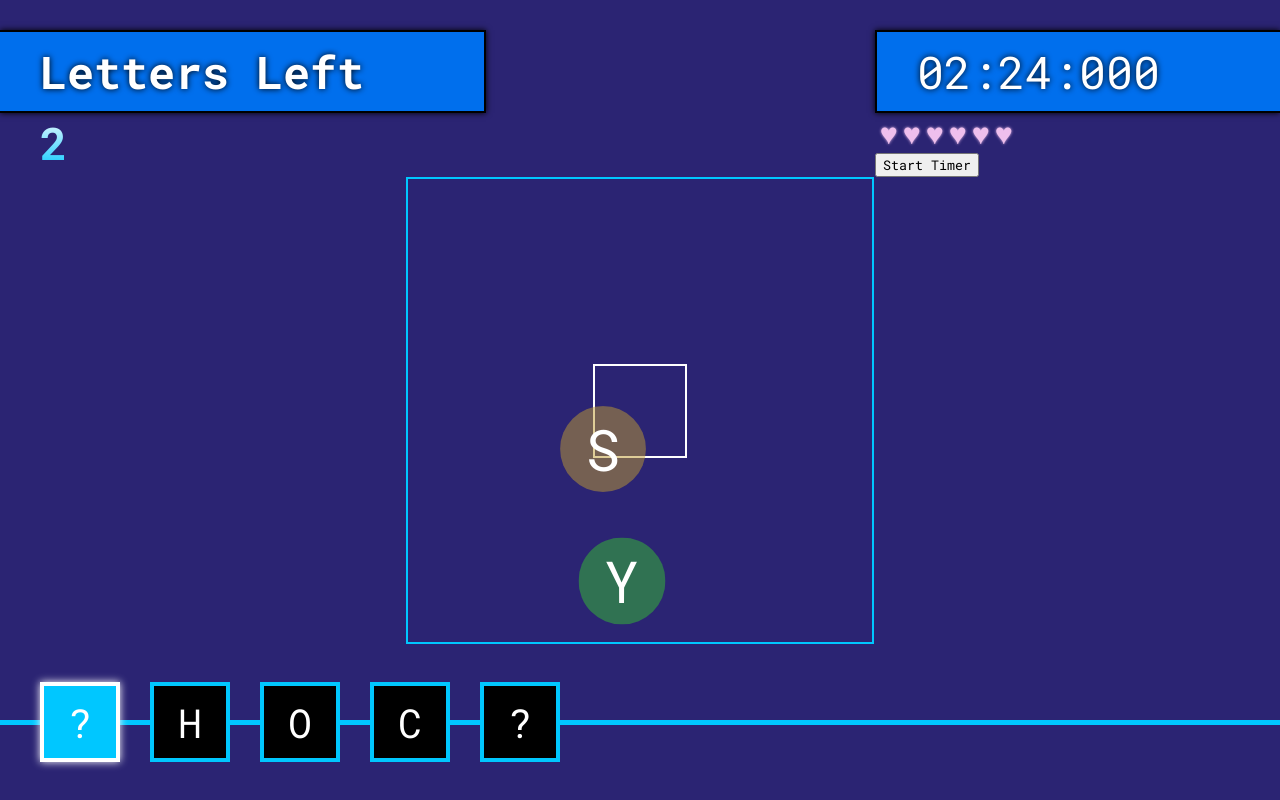
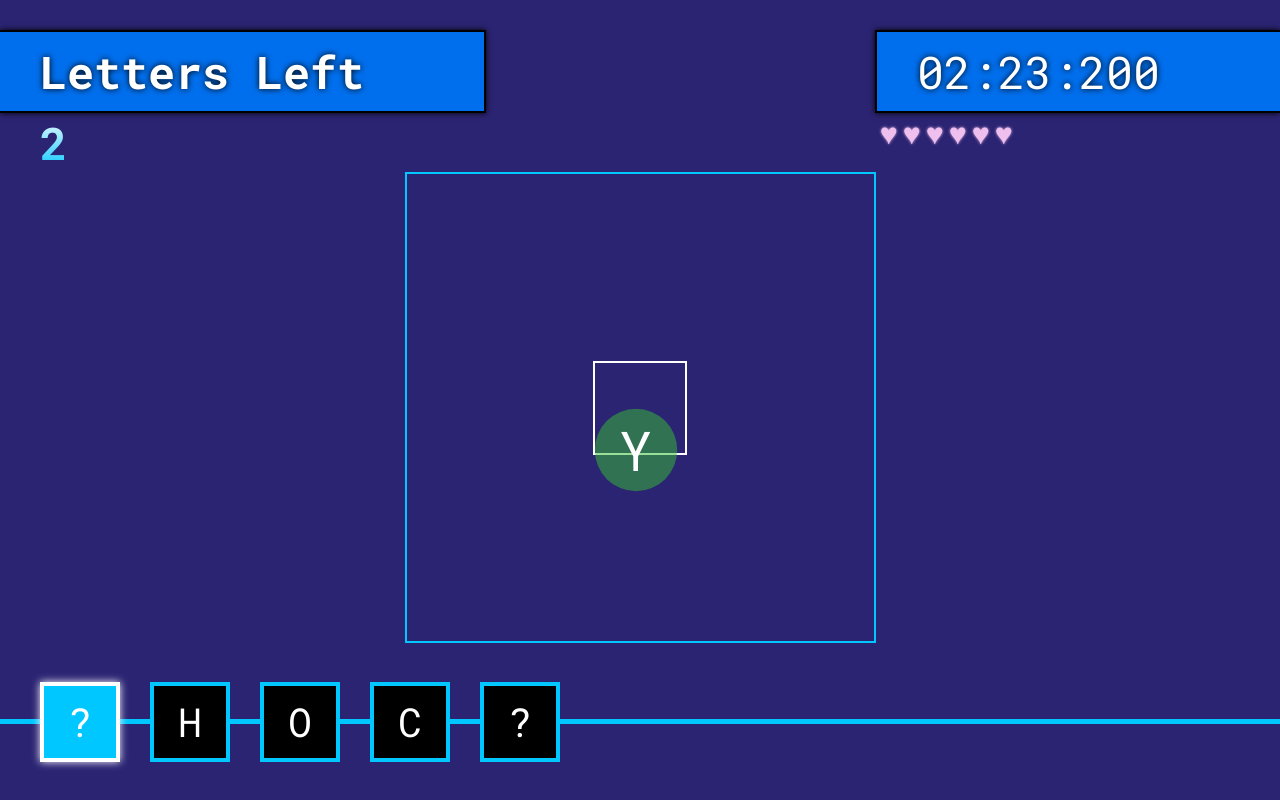
Before and after one commit to hyperspacejelly/hangmans-gambit-TS, a React (Vite) app: page / in a window 1280 px wide. Both pictures are taken after a click on the button "Easy". Built offline with nearby package versions, Linux system fonts and the light colour scheme.

Commit message:
Win and Loss conditions

```diff
--- a/src/App.tsx
+++ b/src/App.tsx
@@ -10,11 +10,15 @@ import WordReveal from "./Components/WordReveal";
 import LettersLeft from "./Components/LettersLeft";
 import PlayArea from "./Components/PlayArea";
 
+import { SplashInit, SplashLose, SplashWin } from "./Components/SplashComponents";
+
 type difficultySettings = {
   hp :number,
   hiddenLettersRatio :number,
   totalTimeRatio :number
 }
+
+type GameStatus = "won" | "lost" | "playing" | "init";
 
 interface settings {
   baseTimePerLetterMs :number,
@@ -51,7 +55,6 @@ function genRandomNumberArray(arraySize :number, maxNumber :number) :number[]{
 function createWordToFindArray(word :string, hiddenLettersRatio :number) :LetterToFind[]{
   const hiddenLetters = genRandomNumberArray(Math.floor(word.length * hiddenLettersRatio), (word.length));
   let returnArray :Array<LetterToFind> = [];
-  console.log(hiddenLetters);
   for(let i=0;i<word.length;i++){
     returnArray.push({
       hidden: hiddenLetters.includes(i)?true:false,
@@ -80,19 +83,41 @@ function App() {
   const [wordToFindArray, setWordToFindArray] = useState<LetterToFind[]>([]);
   const [wordToFind, setWordToFind] = useState<string>("");
 
+  const [gameStatus, setGameStatus] = useState<GameStatus>("init");
+
   const [currGuessIndex, setCurrGuessIndex] = useState<number>(0);
 
   useEffect(()=>{
     if(wordToFindArray){
       const index = getFirstHiddenLetter(wordToFindArray);
-      if(index >= 0){
-        setCurrGuessIndex(getFirstHiddenLetter(wordToFindArray));
-      }
-      else{
-        //all letters have been guessed
+      setCurrGuessIndex(index); // finds the next hidden letter
+
+      if(index < 0){
+        if(gameStatus === "playing"){
+          setGameStatus("won"); //win condition acheived
+          setTimerStart(false);
+        }
       }
     }
-  },[wordToFindArray]);
+  },[wordToFindArray, gameStatus]);
+
+  //Checks loss conditions
+  useEffect(()=>{
+    if(timerComplete || hp === 0){
+      setGameStatus("lost");
+      if(!timerComplete){
+        setTimerStart(false);
+      }
+    }
+  },[hp, timerComplete]);
+
+  useEffect(()=>{
+    console.log(gameStatus);
+    // when game starts, start timer
+    if(gameStatus === "playing"){
+      setTimerStart(true);
+    }
+  },[gameStatus]);
 
   // sets difficulty and generates an array with the right amount of hidden letters
   function handleDifficultySelect(difficulty :difficulties){
@@ -105,6 +130,8 @@ function App() {
     setWordToFind(word);
     setWordToFindArray(wordToFindValue);
     setCurrGuessIndex(getFirstHiddenLetter(wordToFindValue));
+
+    setTimeout(()=>{setGameStatus("playing")},2000);
   }
 
   // calculates the total time for the countdown based on difficulty and number of hidden letters
@@ -139,9 +166,6 @@ function App() {
                     setTimerComplete={setTimerComplete}
                     setTimerStart={setTimerStart} />
               <Healthbar hp={hp} />
-              <button style={{gridColumn:"1/span2"}}onClick={()=>{
-                setTimerStart(prev=>!prev);
-              }}>{timerStart?"Stop":"Start"} Timer</button>
             </div>
             <p>{timerComplete? "Countdown Over":""}</p>
           </section>
@@ -149,14 +173,18 @@ function App() {
             <LettersLeft wordToFindArray={wordToFindArray} />
           </section>
           <section id="center">
-            <PlayArea wordToFindArray={wordToFindArray} currGuess={currGuessIndex} handleGuess={handleGuess}/>
+            {(gameStatus==="playing") &&
+              <PlayArea wordToFindArray={wordToFindArray} currGuess={currGuessIndex} handleGuess={handleGuess}/>}
+
+            {(gameStatus==="won") && <SplashWin />}
+            {(gameStatus==="lost") && <SplashLose />}
+            {(gameStatus==="init") && <SplashInit />}
           </section>
           <section id="bottom">
             <WordReveal wordToFind={wordToFindArray} currGuess={currGuessIndex}/>
           </section>
         </div>
       </>}
-
       {!difficultySettings &&<div id="diff-select-cont">
           <DifficultySelect setDifficulty={handleDifficultySelect}/>
         </div>
--- /dev/null
+++ b/src/Components/CSS/splashes.css
@@ -0,0 +1,50 @@
+.splash-base{
+    width: 100%;
+    height: 50%;
+
+    background-color: var(--main-blue);
+    color: white;
+    border-top: 4px solid white;
+    border-bottom: 4px solid white;
+
+    animation: splashOn 0.5s ease-out 0s 1;
+
+    display: flex;
+    justify-content: center;
+    align-items: center;
+}
+
+.splash-base h2{
+    user-select: none;
+    font-size: clamp(6rem, 10vw, 8rem);
+    text-transform: uppercase;
+    animation: textShake 100ms linear infinite alternate;
+}
+
+.splash-cont{
+    display: flex;
+    width: 100%;
+    height: 100%;
+    align-items: center;
+    justify-content: center;
+
+    overflow: hidden;
+}
+
+@keyframes splashOn {
+    0%{
+        transform: translateX(100%);
+    }
+    100%{
+        transform: translateX(0%);
+    }
+}
+
+@keyframes textShake {
+    0%{
+        transform: rotate(1deg);
+    }
+    100%{
+        transform: rotate(-1deg);
+    }
+}
--- a/src/Components/PlayArea.tsx
+++ b/src/Components/PlayArea.tsx
@@ -58,7 +58,7 @@ function genRandomLetterGuess(letter :string) :LetterGuess{
             letter: randomLetter(letter),
             hp: randomPercent() > 49 ? 1 : 2,
             angle: randomRadiansAngle(),
-            speed: 1.3 + (Math.random()*2),
+            speed: 1.2 + (Math.random()*1.7),
         }
     }
 
@@ -67,7 +67,7 @@ function genRandomLetterGuess(letter :string) :LetterGuess{
         letter: letter,
         hp: randomPercent() > 49 ? 1 : 2,
         angle: randomRadiansAngle(),
-        speed: 1 + (Math.random()*2),
+        speed: 1.2 + (Math.random()*1.7),
     }
 }
 
@@ -168,7 +168,13 @@ function PlayArea({wordToFindArray, currGuess, handleGuess} :PlayAreaProps){
                 }));
             }
             else if(param === "destroy"){
-                setLetterGuesses(letterGuesses.filter((letter)=>letter.id!==updatedLetter.id));
+                const newLetterGuess = genRandomLetterGuess(wordToFindArray[currGuess].letter);
+                const filteredLetterGuesses = letterGuesses.filter((letter)=>letter.id!==updatedLetter.id);
+                if(filteredLetterGuesses.length < maxLettersOnScreen){
+                    setLetterGuesses([...filteredLetterGuesses, newLetterGuess]);
+                }else{
+                    setLetterGuesses(filteredLetterGuesses);
+                }
             }
         }
     }
--- /dev/null
+++ b/src/Components/SplashComponents.tsx
@@ -0,0 +1,31 @@
+import './CSS/splashes.css';
+
+export function SplashInit(){
+    return <div className="splash-cont">
+        <div className='splash-base'>
+            <h2>
+                Let's Start!
+            </h2>
+        </div>
+    </div>
+}
+
+export function SplashWin(){
+    return <div className="splash-cont">
+            <div className='splash-base'>
+                <h2>
+                    I got it!
+                </h2>
+            </div>
+    </div>
+}
+
+export function SplashLose(){
+    return <div className="splash-cont">
+                <div className='splash-base'>
+                    <h2>
+                        This can't be happening!
+                    </h2>
+                </div>
+        </div>
+}
--- a/src/Components/WordReveal.tsx
+++ b/src/Components/WordReveal.tsx
@@ -10,6 +10,16 @@ function WordReveal({wordToFind, currGuess} :WordRevealProps){
 
     function renderWordToFind(){
         let i = 0;
+
+        if(currGuess < 0){
+            return wordToFind.map(letter=>{
+                i++;
+                return(<span key={"word"+i}
+                    className={letter.hidden?"letter-hidden":"letter-displayed"}>
+                    {letter.hidden?"?":letter.letter}</span>)
+            })
+        }
+
         return wordToFind.map(letter=>{
             i++;
             return(<span key={"word"+i}
```
